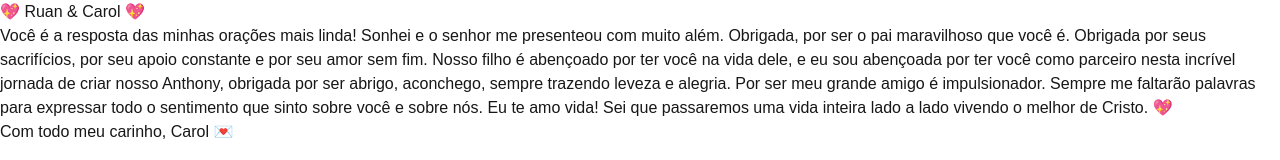
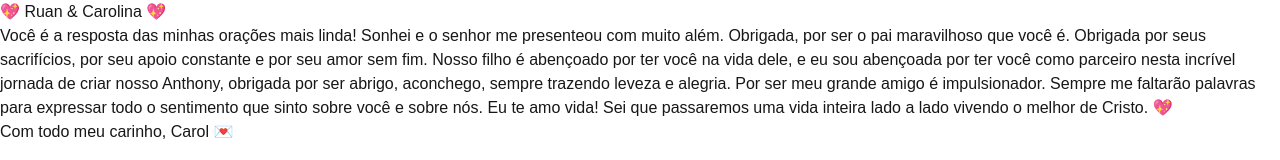
Before and after one commit to CesarTHD/encryptions, a Next.js app: page /namorados/ruan-e-carol in a window 1280 px wide. Shown: the top 160 px of the page. Built offline with nearby package versions, Linux system fonts and the light colour scheme.

Commit message:
Ruan e Carolina

```diff
--- a/src/app/namorados/ruan-e-carol/page.js
+++ b/src/app/namorados/ruan-e-carol/page.js
@@ -12,7 +12,7 @@ export default function Home() {
   return (
     <>
       <main className="min-h-screen bg-rose-100 flex flex-col items-center justify-center p-4 text-center">
-        <h1 className="text-2xl font-bold text-rose-700 my-4 font-cursive">💖 Ruan & Carol 💖</h1>
+        <h1 className="text-2xl font-bold text-rose-700 my-4 font-cursive">💖 Ruan & Carolina 💖</h1>
 
         <div className="w-full max-w-md rounded-xl overflow-hidden shadow-lg my-6 ">
           <Carousel
```
